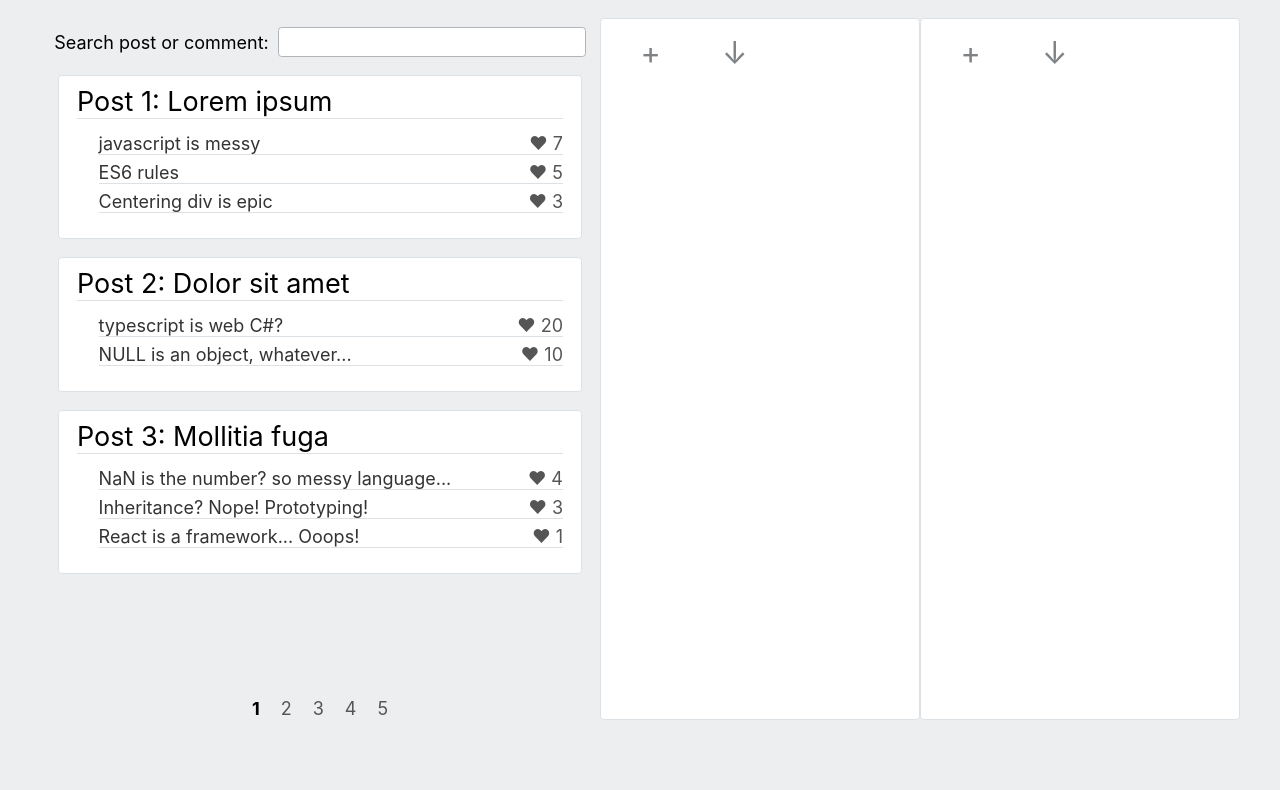
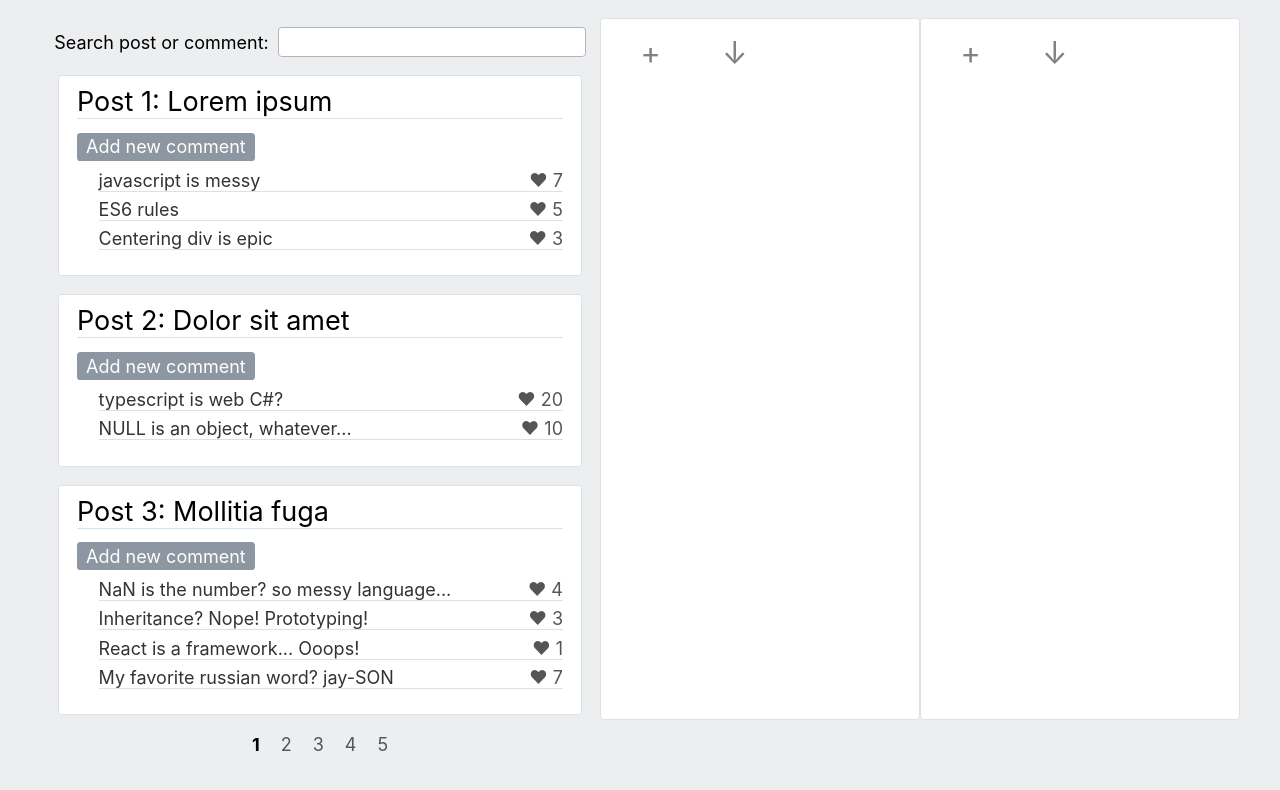
Before and after one commit to edman86/AOByte_internship, a React (Create React App) app: page / in a window 1280 px wide. Shown: the top 790 px of the page. Built offline with nearby package versions, Linux system fonts and the light colour scheme.

Commit message:
Added comments adding feature

```diff
--- a/src/App.js
+++ b/src/App.js
@@ -2,6 +2,7 @@ import React, { Component } from 'react';
 import Pool from './components/Pool/Pool';
 import List from './components/List/List';
 import { addAverageRate, getCurrentPosts, getSearchedPosts } from './utils';
+import { v4 as uuidv4 } from 'uuid';
 import data from './data';
 
 class App extends Component {
@@ -30,6 +31,26 @@ class App extends Component {
 
     search = (e) => {
         this.setState({ keyword: e.target.value });
+    }
+
+    addComment = (id, comment) => {
+        const updatedPosts = this.state.posts.map(post => {
+            if (post.id === id) {
+                const comments = [
+                    ...post.comments,
+                    {
+                        id: uuidv4(),
+                        text: comment,
+                        rate: 0
+                    }];
+                console.log('comment added');
+                return { ...post, comments };
+            } else {
+                return post;
+            }
+        });
+
+        this.setState({ posts: updatedPosts });
     }
 
     componentDidMount() {
@@ -61,6 +82,7 @@ class App extends Component {
                     changePage={this.changePage}
                     keyword={this.state.keyword}
                     search={this.search}
+                    addComment={this.addComment}
                 />
                 <div className='list-container'>
                     <List posts={currentPosts} disablePost={this.disablePost} />
--- a/src/components/Pool/Pool.js
+++ b/src/components/Pool/Pool.js
@@ -3,14 +3,14 @@ import Pagination from "../Pagination/Pagination";
 import SearchBar from "../SearchBar/SearchBar";
 import './pool.css';
 
-const Pool = ({ posts, currentPage, postsPerPage, totalPosts, changePage, keyword, search }) => {
+const Pool = ({ posts, currentPage, postsPerPage, totalPosts, changePage, keyword, search, addComment }) => {
     return (
         <section className="posts">
 
             <SearchBar keyword={keyword} search={search} />
 
             <ul className="posts__list">
-                {posts.map(post => <Post key={post.id} post={post} />)}
+                {posts.map(post => <Post key={post.id} post={post} addComment={addComment} />)}
             </ul>
 
             <Pagination
--- a/src/components/Post/Post.js
+++ b/src/components/Post/Post.js
@@ -1,15 +1,77 @@
+import React, { Component } from 'react';
 import Comments from "../Comments/Comments";
 import './post.css';
 
-const Post = ({ post }) => {
-    const { title, comments, disabled } = post;
+class Post extends Component {
+    constructor(props) {
+        super(props);
+        this.state = {
+            comment: '',
+            displayTextArea: false
+        }
+    }
+
+    openCommentInput = () => {
+        // shows textarea for new comment
+        this.setState({ displayTextArea: !this.state.displayTextArea });
+    }
+
+    addNewComment = (id, comment) => {
+        // checks if comment is empty string
+        if (!comment.trim()) {
+            return;
+        }
+
+        this.props.addComment(id, comment);
+
+        this.setState({
+            comment: '',
+            displayTextArea: false,
+        });
+    }
+
+    render() {
+        const { id, title, comments, disabled } = this.props.post;
 
         return (
             <li className={disabled ? 'post disabled' : 'post'}>
                 <h2 className="post__title">{title}</h2>
+                <button
+                    type="button"
+                    className="comment-btn"
+                    onClick={this.openCommentInput}
+                >
+                    {this.state.displayTextArea ? 'Close' : 'Add new comment'}
+                </button>
+
+                <section
+                    style={{display: this.state.displayTextArea ? 'flex' : 'none'}}
+                    className="post__new-comment-section"
+                >
+                    <textarea
+                        className="post__new-comment"
+                        name="newComment"
+                        placeholder="Tap to add new comment..."
+                        value={this.state.comment}
+                        onChange={ (e) => this.setState({ comment: e.target.value }) }
+                    >
+                    </textarea>
+
+                    <button
+                        type="button"
+                        className="comment-btn"
+                        disabled={ !this.state.comment }
+                        onClick={ () => this.addNewComment(id, this.state.comment) }
+                    >
+                        Add
+                    </button>
+                </section>
+
                 <Comments comments={comments} />
             </li>
         );
+
+    }
 };
 
 export default Post;
--- a/src/components/Post/post.css
+++ b/src/components/Post/post.css
@@ -13,6 +13,29 @@
     margin-bottom: 0.5em;
 }
 
+.post__new-comment-section {
+    display: flex;
+    flex-direction: column;
+    align-items: flex-start;
+}
+
+.post__new-comment {
+    outline: none;
+    resize: none;
+    width: 90%;
+}
+
+.comment-btn {
+    background-color: var(--secondary-btn);
+    color: #fff;
+    padding: 0.2em 0.5em;
+    border-radius: 0.2em;
+}
+
+.comment-btn:hover {
+    background-color: var(--primary-btn);
+}
+
 .disabled {
     opacity: 0.3;
 }
--- a/src/data.json
+++ b/src/data.json
@@ -56,6 +56,11 @@
                 "id": 303,
                 "text": "React is a framework... Ooops!",
                 "rate": 1
+            },
+            {
+                "id": 304,
+                "text": "My favorite russian word? jay-SON",
+                "rate": 7
             }
         ],
         "disabled": false
--- a/src/index.css
+++ b/src/index.css
@@ -1,4 +1,9 @@
 :root {
+    --backround-primary: #edeef0;
+    --primary-btn: #6c757d;
+    --secondary-btn: #8c97a1;
+    --primary-border: #dce1e6;
+
     font-size: 1.125rem;
     box-sizing: border-box;
 }
@@ -16,7 +21,7 @@ body {
     -webkit-font-smoothing: antialiased;
     -moz-osx-font-smoothing: grayscale;
     height: 100vh;
-    background-color: #edeef0;
+    background-color: var(--backround-primary);
 }
 
 ul {
```
Lines whose indentation alone changed are shown as unchanged.
